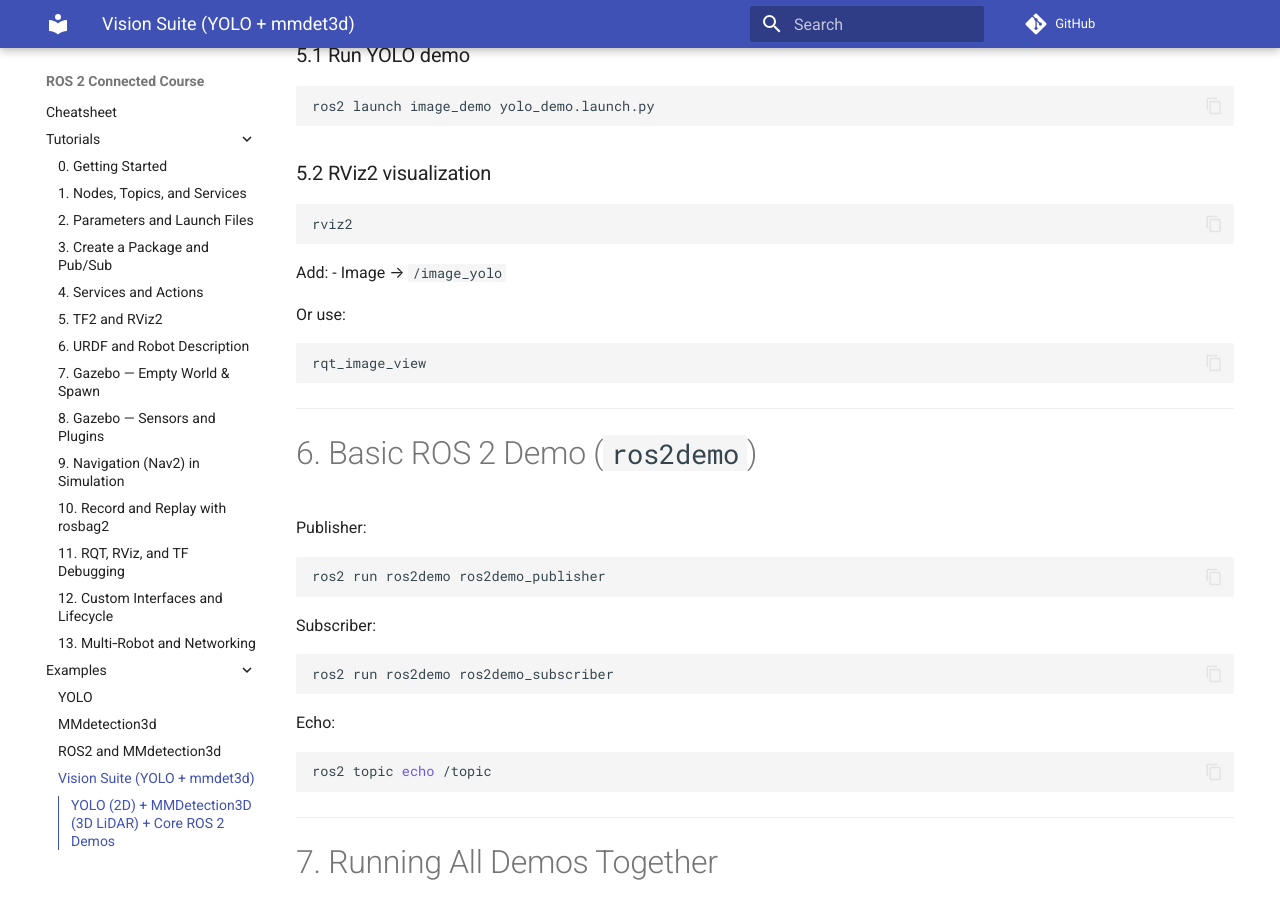
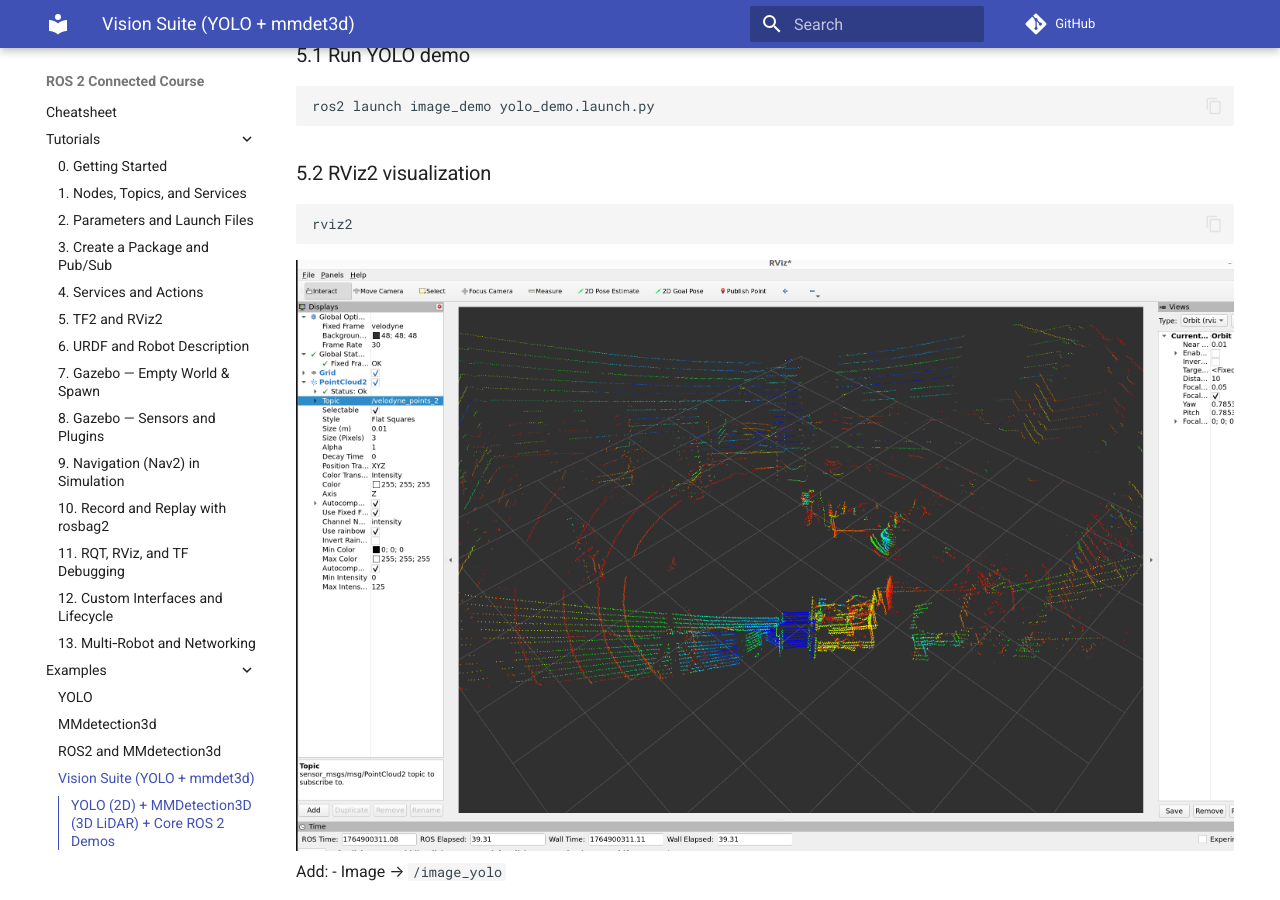
Before and after one commit to AmbarishGK/ROS2-Tutorial, an MkDocs documentation site: the page built from docs/vision_suite_readme.md, in a window 1280 px wide and 900 px high, scrolled down 4461 px. Built offline with MkDocs 1.6.1 and Material for MkDocs 9.7.7, drawn with Linux system fonts in a browser that asks for light colours; comment, search, counter and statistics services are not loaded.

Commit message:
Added images

````diff
--- a/docs/vision_suite_readme.md
+++ b/docs/vision_suite_readme.md
@@ -202,7 +202,7 @@ ros2 launch image_demo yolo_demo.launch.py
 ```bash
 rviz2
 ```
-
+![image setup](rviz.png)
 Add:
 - Image → `/image_yolo`
 
````
Also changed, not shown: docs/rviz.png (added).
